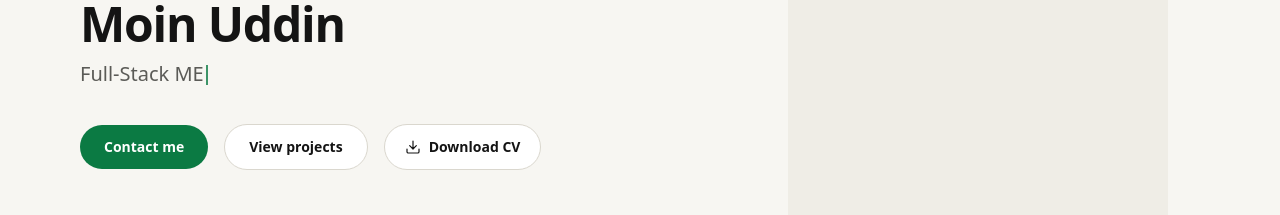
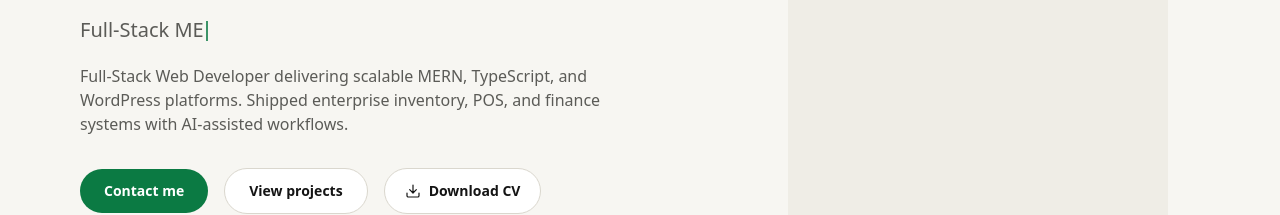
Before and after one commit to MoinBinNizam/portfolio-website, a React (Vite) app in the folder frontend/: page / in a window 1280 px wide. Shown: the part 256-471 px from the top of the page. Built offline with nearby package versions, Linux system fonts and the light colour scheme; no server answers.

Commit message:
feat(hero): add concise 3-line experience and success brief before CTA buttons (#15)

```diff
--- a/frontend/src/components/sections/Hero.tsx
+++ b/frontend/src/components/sections/Hero.tsx
@@ -9,6 +9,7 @@ import {
   usePublicSkills,
 } from '../../features/public/queries';
 import { downloadStructuredCv } from '../../lib/cvGenerator';
+import { calculateTotalExperienceDuration } from '../../lib/experience';
 import { SocialLinksBar } from '../layout/SocialLinksBar';
 import { Container } from '../ui/Container';
 import { Reveal } from '../ui/Reveal';
@@ -24,6 +25,7 @@ export function Hero() {
   const { data: skills } = usePublicSkills();
   const { data: achievements } = usePublicAchievements();
   const { data: certifications } = usePublicCertifications();
+  const totalDuration = calculateTotalExperienceDuration(experience ?? []);
 
   const handleDownloadCv = () => {
     if (profile?.resumeUrl) {
@@ -67,6 +69,12 @@ export function Hero() {
                     <TypewriterText
                       text={profile?.headline ?? 'Full-Stack MERN & TypeScript Developer'}
                     />
+                  </p>
+                  <p className="mx-auto mt-4 line-clamp-3 max-w-[60ch] text-sm leading-relaxed text-textMuted sm:text-base lg:mx-0">
+                    Full-Stack Web Developer
+                    {totalDuration ? ` with ${totalDuration} of experience` : ''} delivering
+                    scalable MERN, TypeScript, and WordPress platforms. Shipped enterprise
+                    inventory, POS, and finance systems with AI-assisted workflows.
                   </p>
                 </>
               )}
```
